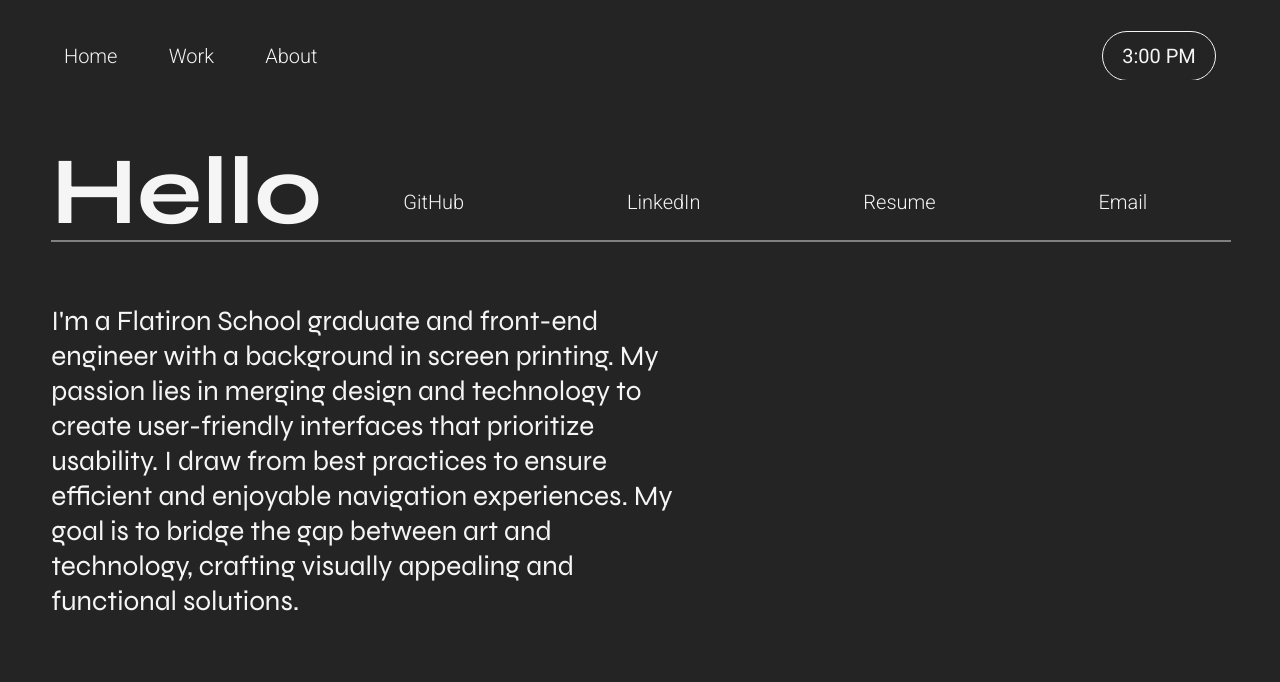
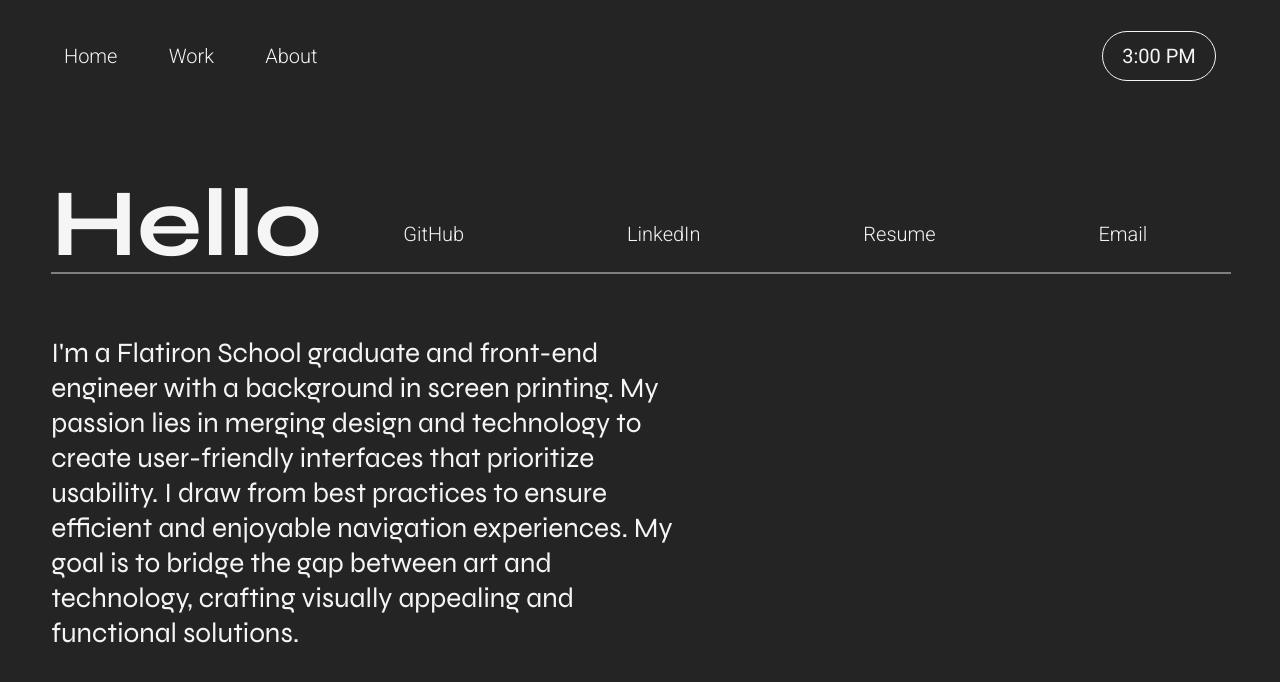
Before and after one commit to Kaltrunner/Portfolio-3, a React (Vite) app: page /about in a window 1280 px wide. Shown: the top 682 px of the page. Built offline with nearby package versions, Linux system fonts and the light colour scheme; a web font is replaced by a local one.

Commit message:
updated work and about height

```diff
--- a/src/assets/About/about.css
+++ b/src/assets/About/about.css
@@ -5,10 +5,10 @@
 }
 
 .about-body-div {
-    top: 10vh;
+    top: 14vh;
     position: fixed;
     width: 92%;
-    height: 90vh;
+    height: 86vh;
     background-color: #242424;
     font-family: 'Syne', sans-serif;
     display: flex;
--- a/src/assets/Work/work.css
+++ b/src/assets/Work/work.css
@@ -5,10 +5,10 @@
 }
 
 .work-body-div {
-    top: 10vh;
+    top: 14vh;
     position: fixed;
     width: 92%;
-    height: 90vh;
+    height: 86vh;
     background-color: #242424;
     /* font-family: 'Syne', sans-serif; */
     display: flex;
```
